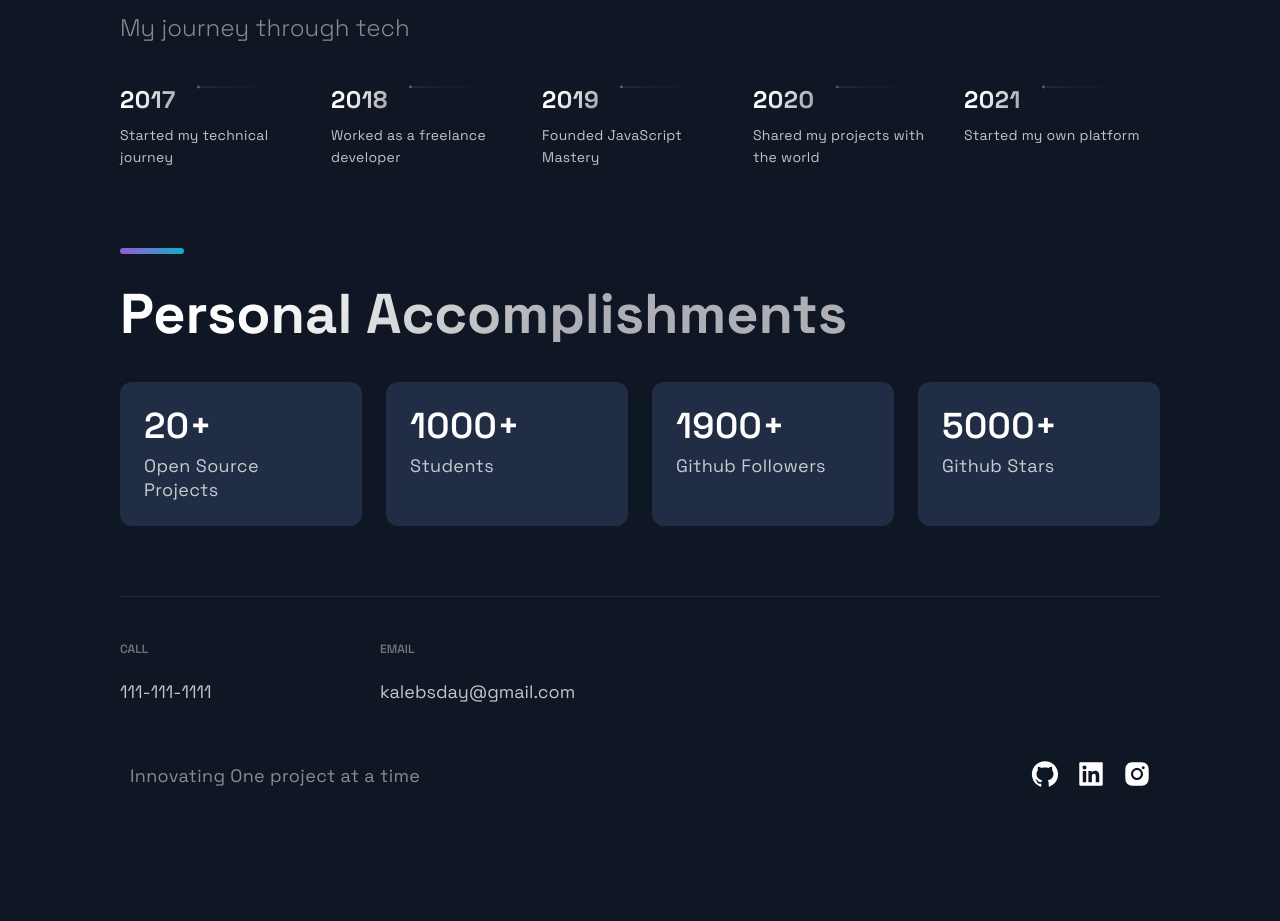
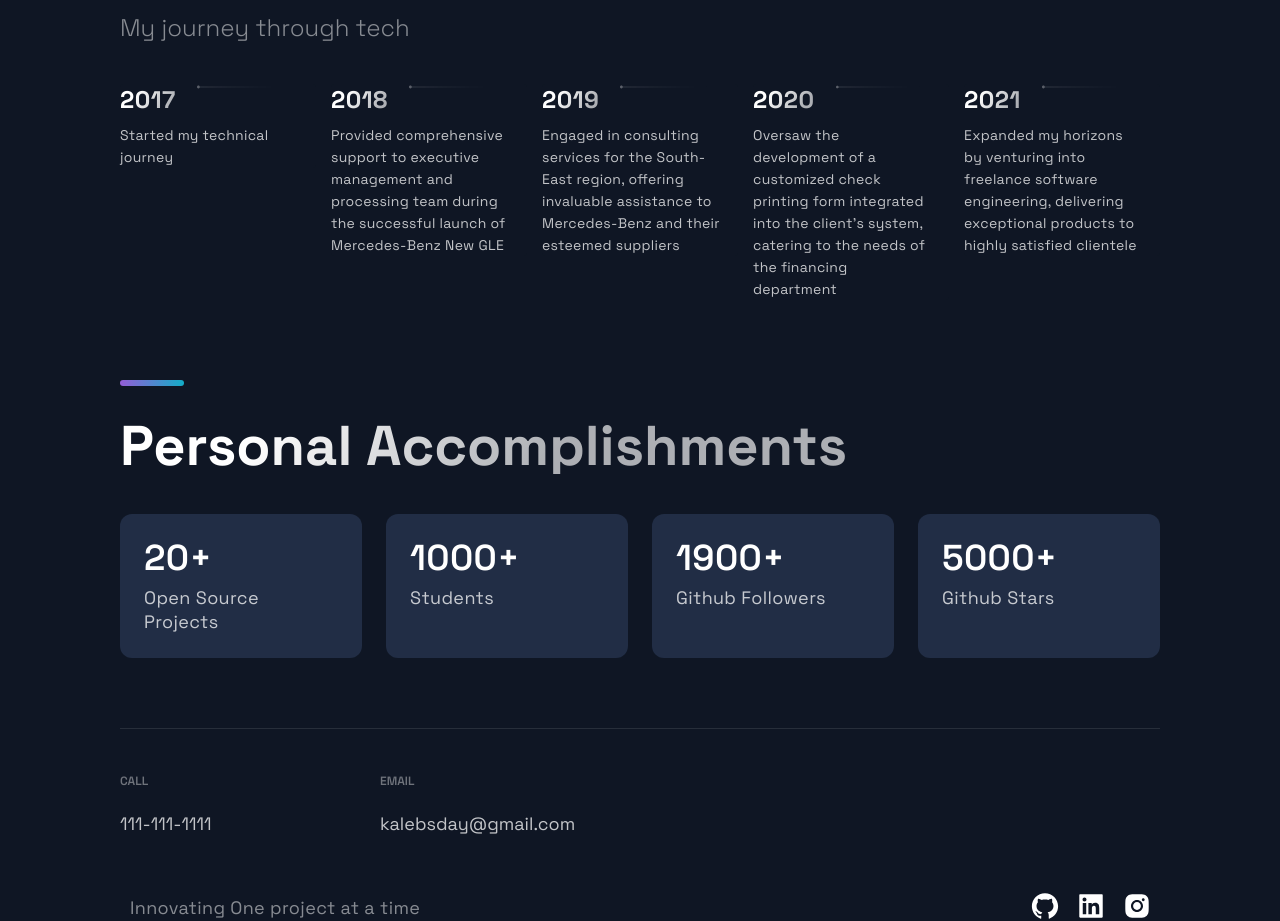
Before and after one commit to YugenFox/portfolio_website, a Next.js app: page / in a window 1280 px wide. Shown: the part 2500-3421 px from the top of the page. Before the commit the page ends 3352 px from the top, so only its background shows below. Built offline with nearby package versions, Linux system fonts and the light colour scheme.

Commit message:
Added to Timeline

```diff
--- a/src/constants/constants.js
+++ b/src/constants/constants.js
@@ -12,10 +12,10 @@ export const projects = [
 
 export const TimeLineData = [
   { year: 2017, text: 'Started my technical journey', },
-  { year: 2018, text: 'Worked as a freelance developer', },
-  { year: 2019, text: 'Founded JavaScript Mastery', },
-  { year: 2020, text: 'Shared my projects with the world', },
-  { year: 2021, text: 'Started my own platform', },
+  { year: 2018, text: 'Provided comprehensive support to executive management and processing team during the successful launch of Mercedes-Benz New GLE', },
+  { year: 2019, text: 'Engaged in consulting services for the South-East region, offering invaluable assistance to Mercedes-Benz and their esteemed suppliers', },
+  { year: 2020, text: `Oversaw the development of a customized check printing form integrated into the client's system, catering to the needs of the financing department`, },
+  { year: 2021, text: 'Expanded my horizons by venturing into freelance software engineering, delivering exceptional products to highly satisfied clientele', },
 ];
 
 // Used in Accomplishments component
@@ -29,6 +29,16 @@ export const AccomplishmentsData = [
 export const ProfileData = {
   professionalHeadshot: 'images/kaleb-professional-headshot.jpg',
 }
+
+/*e.g for timeline data
+export const TimeLineData = [
+  { year: 2017, text: 'Started my technical journey', },
+  { year: 2018, text: 'Worked as a freelance developer', },
+  { year: 2019, text: 'Founded JavaScript Mastery', },
+  { year: 2020, text: 'Shared my projects with the world', },
+  { year: 2021, text: 'Started my own platform', },
+];
+*/
 
 
 /* example data for projects
--- a/src/pages/index.js
+++ b/src/pages/index.js
@@ -18,6 +18,11 @@ const Home = () => {
       <Technologies />
       {/* Email Form */}
       <Timeline />
+      {/* Maybe make a WhenI'm not at work section instead of Accomplishments. Like
+      -Indoor Bouldering
+      -USA Freestyle Soccer competitor
+      -Playing Nintendo's Super Smash Bros Melee with friends
+       */}
       <Accomplishments />
     </Layout>
   );
```
